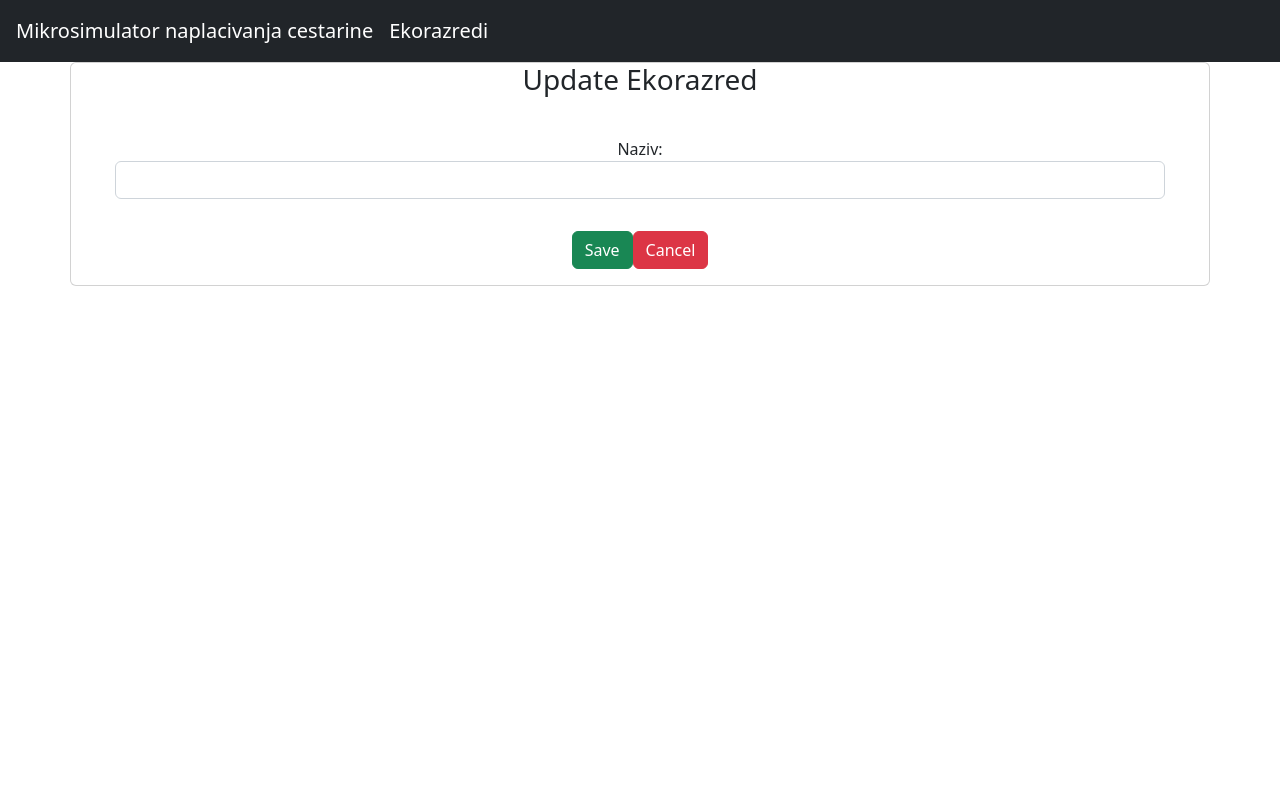
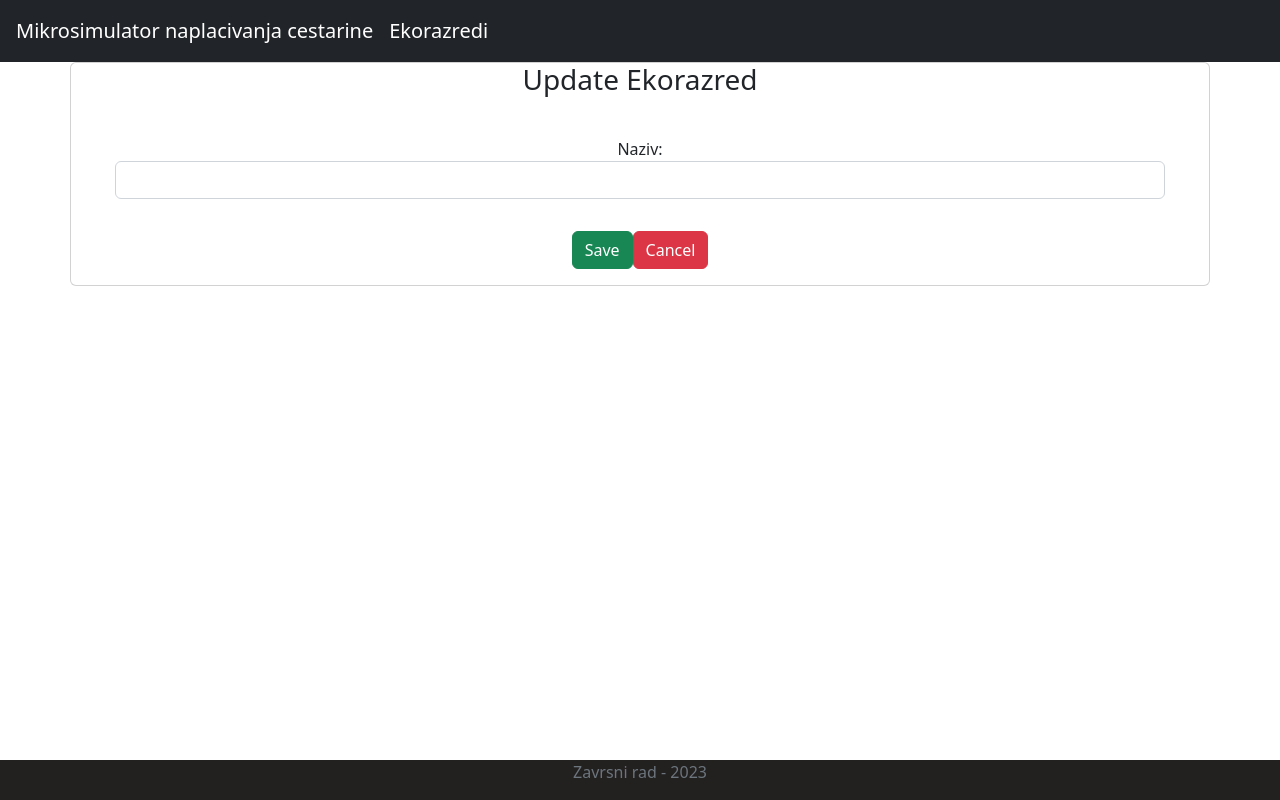
Before and after one commit to karlozizic/mikrosimulator, a React (Create React App) app in the folder frontend/: page /update-ekorazred/1 in a window 1280 px wide. Built offline with nearby package versions, Linux system fonts and the light colour scheme; no server answers.

Commit message:
dodan footer

```diff
--- a/frontend/src/App.js
+++ b/frontend/src/App.js
@@ -3,6 +3,7 @@
 import { Route, Routes } from "react-router-dom";
 import 'bootstrap/dist/css/bootstrap.min.css';
 import AppHeader from "./container/appHeader/appHeader";
+import AppFooter from "./container/appFooter/appFooter";
 
 import HomePageWrapper from "./components/components/wrappers/HomePageWrapper";
 import EkorazredComponent from "./container/ekorazredPage/EkorazredComponent";
@@ -19,6 +20,7 @@
                 <Route path={"/add-ekorazred"} element={<CreateEkorazredComponent/>}/>
                 <Route path={"/update-ekorazred/:id"} element={<UpdateEkorazredComponent/>}/>
             </Routes>
+            <AppFooter/>
         </div>
     );
 }
--- a/frontend/src/container/appFooter/appFooter.js
+++ b/frontend/src/container/appFooter/appFooter.js
@@ -1,6 +1,7 @@
 import React, { Component } from 'react'
+import { Container, Nav, Navbar } from 'reactstrap'
 
-export default class FooterComponent extends Component {
+export default class AppFooter extends Component {
     render() {
         return (
             <div>
```
